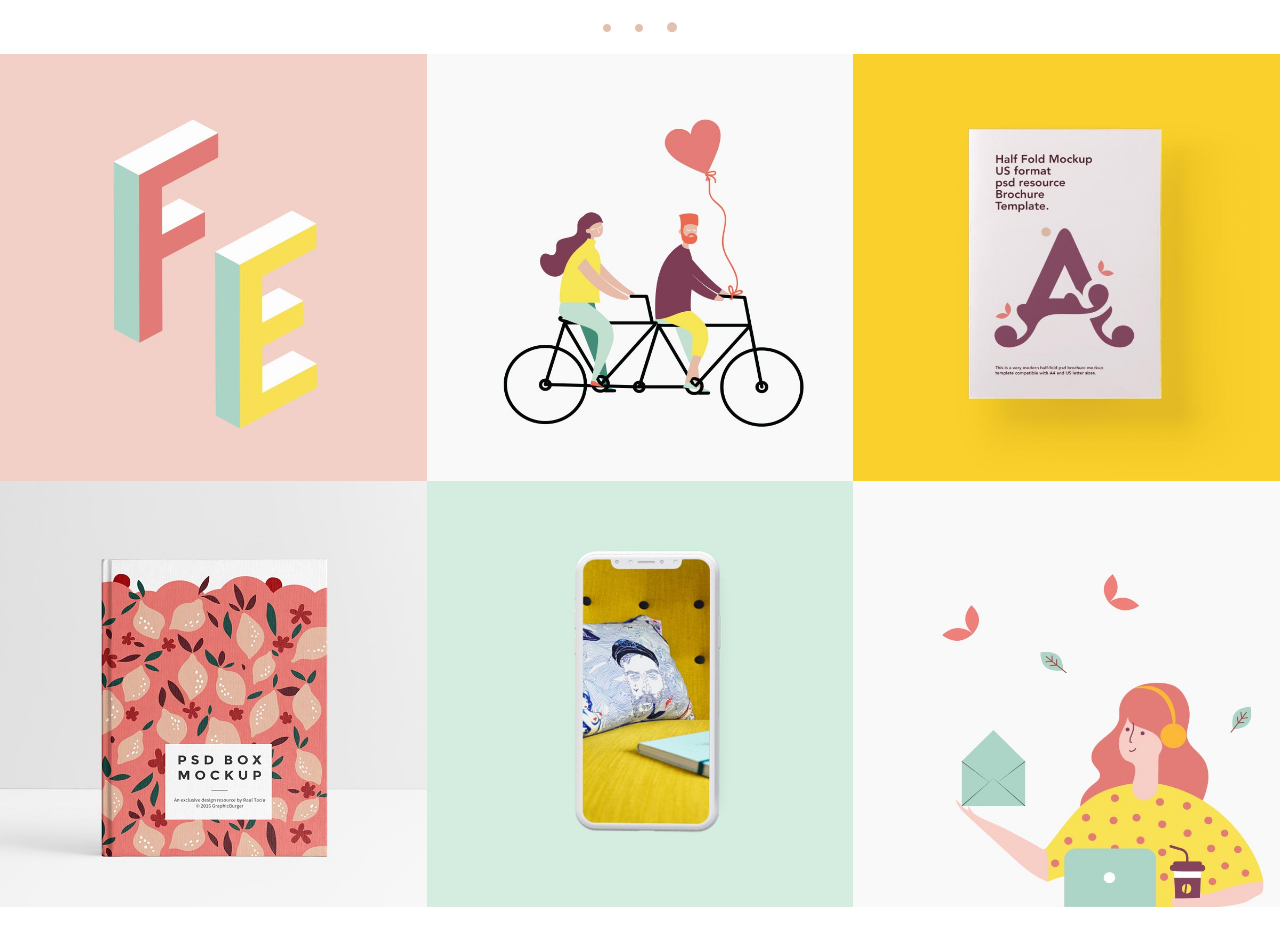
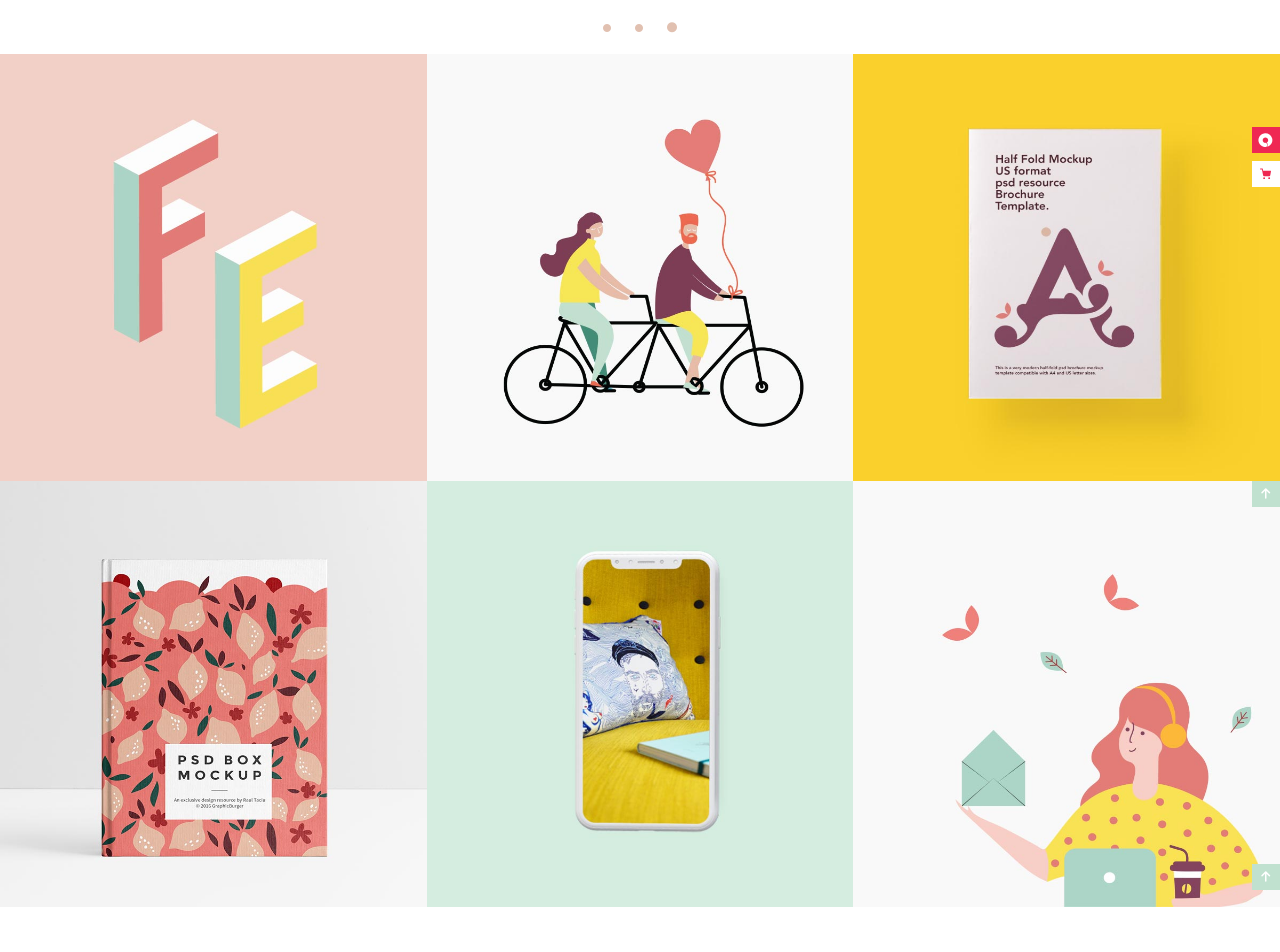
Before and after one commit to Alfredodaniello/proj-html-vuejs, a Vue app: page / in a window 1280 px wide. Shown: the part 440-1392 px from the top of the page. Built offline with nearby package versions, Linux system fonts and the light colour scheme.

Commit message:
feat: add icons on Banner

```diff
--- a/src/components/Banner.vue
+++ b/src/components/Banner.vue
@@ -14,7 +14,13 @@ export default {
             <div class="square">
                 <img src="../assets/img/h-2-port-img-2.jpg" alt="">
             </div>
-            <div class="square">
+            <div class="square position-relative">
+                <div class="little-square-bot position-absolute d-flex justify-content-center align-items-center">
+                    <img src="../assets/img/svg-6.svg" alt="">
+                </div>
+                <div class="little-square position-absolute d-flex justify-content-center align-items-center">
+                    <svg xmlns="http://www.w3.org/2000/svg" viewBox="0 0 87 87" style="height:55%" fill="#ffffff"><path d="M55.4 81.5c6.1-11.1 5.2-16.1-4.3-24.3 6.1-3.5 9.5-8.5 9.1-15.7-.5-8.2-7.7-14.7-16.3-14.6-8.5.1-15.6 6.7-15.9 15-.3 8.5 5.9 15.8 14.3 16.6 1.4.1 2.8.2 4.2.5 5.9 1.2 10.2 6.7 9.8 12.6-.4 6.4-5.5 11.4-11.8 11.7-19.6.9-38.6-14.8-41.3-34C-.1 26.9 14.4 6.8 36.4 2.8c22.3-4 43.4 10 48.1 32 4.3 20-8.6 41.2-28.4 46.7h-.7z"/></svg>
+                </div>
                 <img src="../assets/img/h-2-port-img-3.jpg" alt="">
             </div>
             <div class="square">
@@ -23,7 +29,13 @@ export default {
             <div class="square">
                 <img src="../assets/img/h-2-port-img-5.jpg" alt="">
             </div>
-            <div class="square">
+            <div class="square position-relative">
+                <div class="little-square-1 position-absolute d-flex justify-content-center align-items-center">
+                    <i class="fa-solid fa-arrow-up"></i>
+                </div>
+                <div class="little-square-bot-1 position-absolute d-flex justify-content-center align-items-center">
+                    <i class="fa-solid fa-arrow-up"></i>
+                </div>
                 <img src="../assets/img/h-2-port-img-6.jpg" alt="">
             </div>
         </div>
@@ -32,6 +44,8 @@ export default {
 </template>
 
 <style scoped lang="scss">
+@use "../style/partials/generic" as *;
+@use "../style/partials/variables" as *;
 .square {
     width: calc(100% / 3);
     height: calc(100vw / 3);
@@ -46,4 +60,75 @@ export default {
     .row {
         --bs-gutter-x: 0rem;
     }
+.little-square {
+    cursor: pointer;
+
+    background-color: $brand-tertiary;
+    right: 0;
+    top: 17%;
+    width: 30px;
+    height: 30px;
+    width: calc(100% / 15);
+    height: calc(100vw / 48);
+    }
+
+.little-square-bot {
+    background-color: white;
+    cursor: pointer;
+    right: 0;
+    top: 25%;
+    width: calc(100% / 15);
+    height: calc(100vw / 48);
+    img {
+        width: 40%;
+    }
+}
+.little-square-1 {
+    cursor: pointer;
+
+    background-color: $brand-quartiary;
+    right: 0;
+    top: 0%;
+    width: 30px;
+    height: 30px;
+    width: calc(100% / 15);
+    height: calc(100vw / 48);
+    i{
+        color: white;
+    }
+}
+
+
+.little-square-2 {
+    cursor: pointer;
+
+    background-color: $brand-quartiary;
+    right: 0;
+    top: 0%;
+    width: 30px;
+    height: 30px;
+    width: calc(100% / 15);
+    height: calc(100vw / 48);
+    i{
+        color: white;
+        font-size: 15;
+    }
+}
+
+.little-square-bot-1 {
+    background-color: $brand-quartiary;
+    cursor: pointer;
+    right: 0;
+    bottom: 4%;
+    width: calc(100% / 15);
+    height: calc(100vw / 48);
+    i{
+        color: white;
+    }
+}
+
+.fa-arrow-up{
+    font-size: 75%;
+}
+
 </style>
--- a/src/style/partials/_variables.scss
+++ b/src/style/partials/_variables.scss
@@ -3,3 +3,7 @@ $brand-primary: #e1c0b0;
 
 //Testi
 $brand-secondary: #a6a6a6;
+
+//Backgroun
+$brand-tertiary: #ef2853;
+$brand-quartiary: #c0e1cf
```
